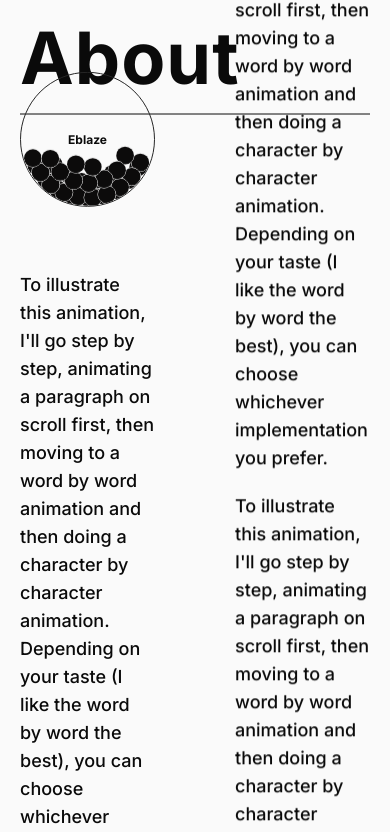
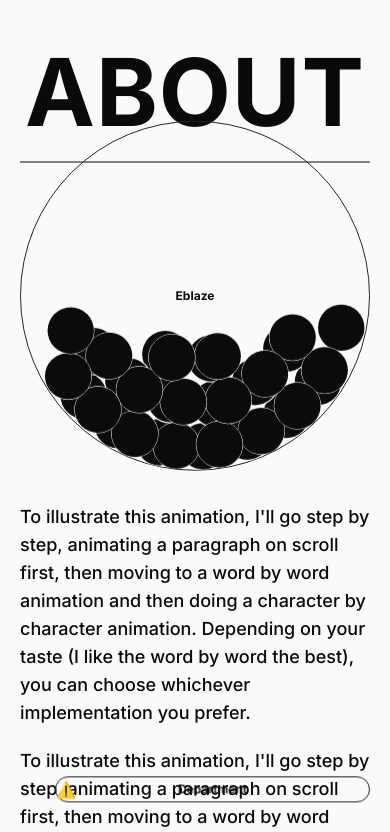
Before and after one commit to rahu1gg/eblaze, a Next.js app: page / in a window 390 px wide. Shown: the part 934-1766 px from the top of the page. Built offline with nearby package versions, Linux system fonts and the light colour scheme; no server answers.

Commit message:
styles: responsive about section

```diff
--- a/src/components/global/framer/heading.tsx
+++ b/src/components/global/framer/heading.tsx
@@ -30,7 +30,7 @@ export function Heading({ className, children, amount = 0.95, ...props }: Headin
   const shuffledIndexes = shuffle([...children.split('')].map((_, i) => i));
 
   return (
-    <h2 ref={ref} className={cn('text-7xl font-bold', className)} {...props}>
+    <h2 ref={ref} className={cn('text-[24vw] uppercase text-center font-bold', className)} {...props}>
       {children.split('').map((val, index) => (
         <motion.span
           // biome-ignore lint/suspicious/noArrayIndexKey: <explanation>
--- a/src/components/global/framer/pixels.tsx
+++ b/src/components/global/framer/pixels.tsx
@@ -1,5 +1,5 @@
 import { Variants, motion } from 'framer-motion';
-import { useLayoutEffect, useState } from 'react';
+import { useEffect, useLayoutEffect, useState } from 'react';
 
 const anim: Variants = {
   initial: {
@@ -52,7 +52,7 @@ export default function Pixels() {
     });
   };
 
-  useLayoutEffect(() => {
+  useEffect(() => {
     const { innerWidth, innerHeight } = window;
     setInner({ innerWidth, innerHeight });
   }, []);
--- a/src/components/pages/home/about.tsx
+++ b/src/components/pages/home/about.tsx
@@ -4,7 +4,7 @@ import Paragraph from '@/components/global/framer/paragraph';
 import { Column } from '@/components/global/framer/parallax-card';
 import { Player } from '@lottiefiles/react-lottie-player';
 import { useScroll, useTransform } from 'framer-motion';
-import { useRef } from 'react';
+import { useEffect, useRef } from 'react';
 import { EblazeSphere } from './eblaze-about';
 
 export function About() {
@@ -16,19 +16,23 @@ export function About() {
   const y = useTransform(scrollYProgress, [0, 1], [100, -100]);
   const y2 = useTransform(scrollYProgress, [0, 1], [800, -700]);
 
+  useEffect(() => {
+    window.scrollBy(0, 1);
+  }, []);
+
   return (
-    <section className='py-28 overflow-y-hidden min-h-screen bg-foreground'>
+    <section className='lg:py-28 pt-28 overflow-y-hidden min-h-screen bg-foreground'>
       <div ref={container} className='mx-5'>
         <div>
-          <div className='mb-5'>
+          <div>
             <Heading className='text-background bg-foreground'>About</Heading>
           </div>
           <Line className='text-background' />
-          <div className='flex items-center justify-center gap-20'>
+          <div className='flex items-center justify-center gap-20 lg:mt-20 lg:flex-row flex-col'>
             <div>
               <Column y={y}>
                 <EblazeSphere />
-                <div className='mt-16'>
+                <div className='sm:mt-16 mt-8'>
                   <Paragraph className='mb-5 text-lg font-medium text-background'>
                     To illustrate this animation, I'll go step by step, animating a paragraph on scroll first, then moving to a word by word animation
                     and then doing a character by character animation. Depending on your taste (I like the word by word the best), you can choose
@@ -42,10 +46,10 @@ export function About() {
                 </div>
               </Column>
             </div>
-            <div>
+            <div className='lg:pt-0 pt-20'>
               <Column y={y2}>
                 <DepartmentSphere />
-                <div className='mt-16'>
+                <div className='sm:mt-16 mt-8'>
                   <Paragraph className='text-lg mb-5 font-medium text-background'>
                     To illustrate this animation, I'll go step by step, animating a paragraph on scroll first, then moving to a word by word animation
                     and then doing a character by character animation. Depending on your taste (I like the word by word the best), you can choose
@@ -68,7 +72,7 @@ export function About() {
 
 function DepartmentSphere() {
   return (
-    <div className='relative border rounded-full w-[90%] mx-auto'>
+    <div className='relative border rounded-full w-[90%] ml-auto'>
       <Player
         id='lottie-player'
         src='https://cdn.zajno.com/dev/motion/videos/not_real_time.json'
--- a/src/pages/_app.tsx
+++ b/src/pages/_app.tsx
@@ -3,42 +3,12 @@ import '@/styles/main.scss';
 import { AnimatePresence } from 'framer-motion';
 import type { AppProps } from 'next/app';
 import { Inter } from 'next/font/google';
-import localFont from 'next/font/local';
 
 const inter = Inter({ subsets: ['latin'], variable: '--font-inter' });
 
-const supply = localFont({
-  src: [
-    {
-      path: '../lib/assets/fonts/PPSupplyMono-Ultralight.otf',
-      weight: '300',
-      style: 'normal',
-    },
-    {
-      path: '../lib/assets/fonts/PPSupplyMono-Regular.otf',
-      weight: '400',
-      style: 'normal',
-    },
-  ],
-  display: 'swap',
-  variable: '--font-supply',
-});
-
-const flexible = localFont({
-  src: [
-    {
-      path: '../lib/assets/fonts/Flexible-strech.otf',
-      weight: '400',
-      style: 'normal',
-    },
-  ],
-  display: 'swap',
-  variable: '--font-flexible',
-});
-
 export default function App({ Component, router, pageProps }: AppProps) {
   return (
-    <main className={`${inter.className} ${supply.variable} ${flexible.variable} ${inter.variable} relative`}>
+    <main className={`${inter.className} ${inter.variable} relative`}>
       <AnimatePresence
         mode='wait'
         onExitComplete={() => {
--- /dev/null
+++ b/src/pages/about.tsx
@@ -0,0 +1,12 @@
+import Pixels from '@/components/global/framer/pixels';
+import { Fragment } from 'react';
+
+export default function Page() {
+  return (
+    <Fragment>
+      <div className='fixed top-0 left-0 h-screen z-10 pointer-events-none'>
+        <Pixels />
+      </div>
+    </Fragment>
+  );
+}
```
